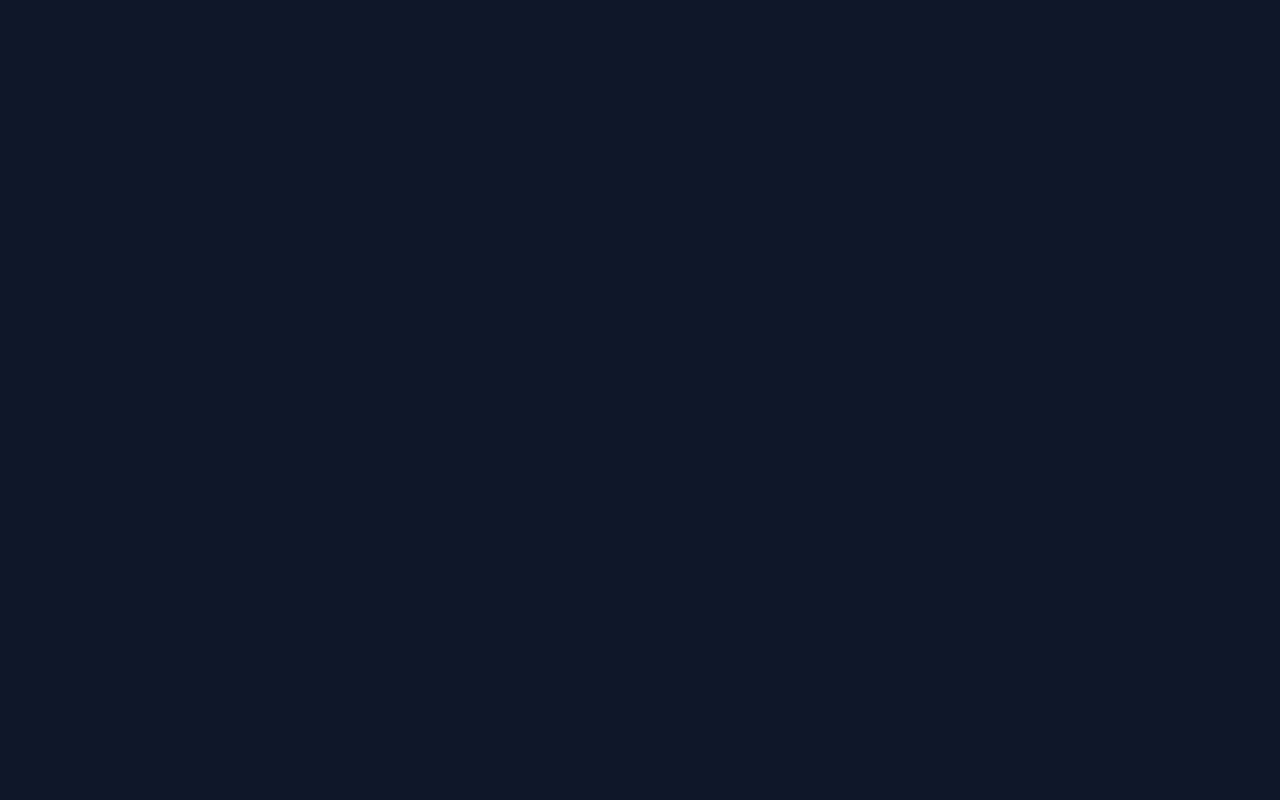
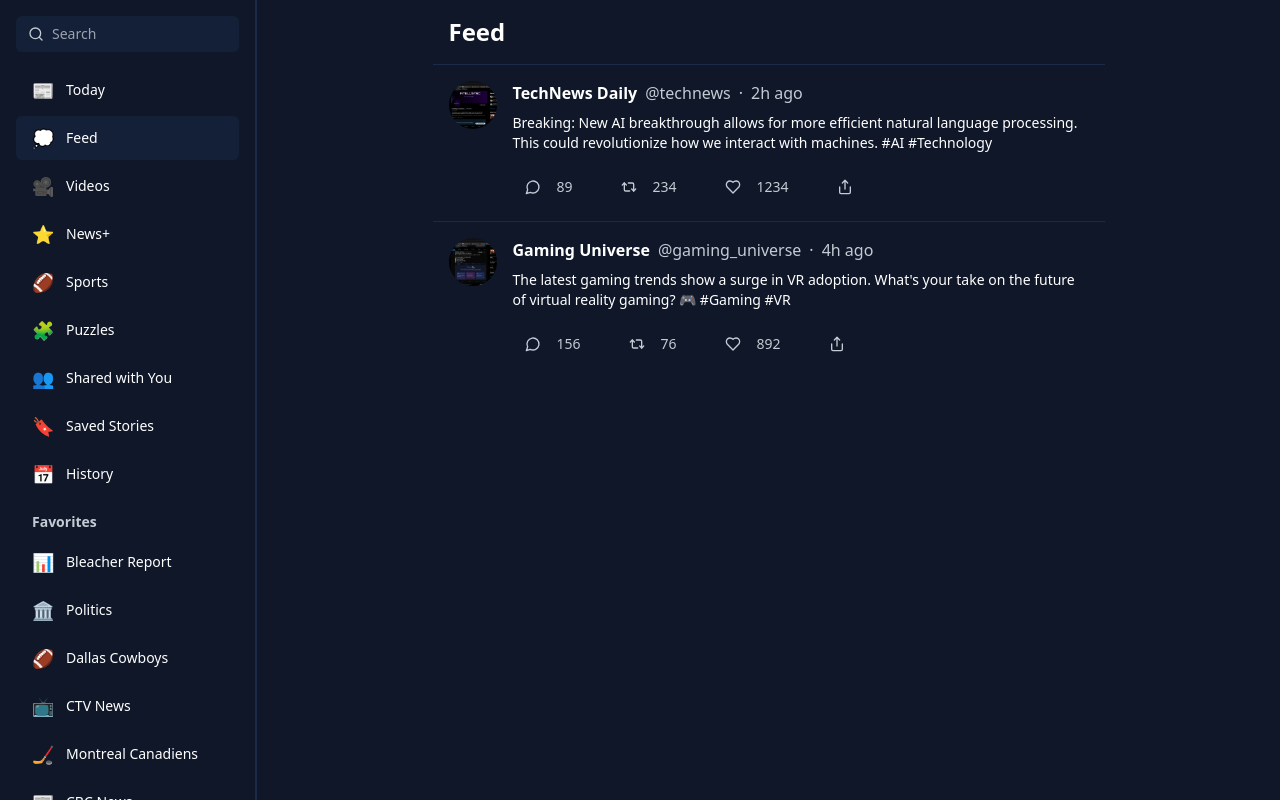
Before and after one commit to IntelliSync-Solutions-Demos/newscloud, a React (Vite) app: page /feed in a window 1280 px wide. Before the commit this address had no page. Built offline with nearby package versions, Linux system fonts and the light colour scheme.

Commit message:
Add Twitter-like feed section
Implement a new page section resembling a Twitter feed and update the sidebar to include accessible links for navigation to this new section as well as the existing video section.
[skip gpt_engineer]

```diff
--- a/src/App.tsx
+++ b/src/App.tsx
@@ -5,6 +5,7 @@ import { QueryClient, QueryClientProvider } from "@tanstack/react-query";
 import { BrowserRouter, Routes, Route } from "react-router-dom";
 import Index from "./pages/Index";
 import Videos from "./pages/Videos";
+import Feed from "./pages/Feed";
 
 const queryClient = new QueryClient();
 
@@ -17,6 +18,7 @@ const App = () => (
         <Routes>
           <Route path="/" element={<Index />} />
           <Route path="/videos" element={<Videos />} />
+          <Route path="/feed" element={<Feed />} />
         </Routes>
       </BrowserRouter>
     </TooltipProvider>
--- a/src/components/Sidebar.tsx
+++ b/src/components/Sidebar.tsx
@@ -1,26 +1,31 @@
 import { Search } from "lucide-react";
 import { cn } from "@/lib/utils";
+import { useLocation, Link } from "react-router-dom";
 
 const sidebarItems = [
-  { id: 'today', label: 'Today', icon: '📰' },
-  { id: 'news-plus', label: 'News+', icon: '⭐' },
-  { id: 'sports', label: 'Sports', icon: '🏈' },
-  { id: 'puzzles', label: 'Puzzles', icon: '🧩' },
-  { id: 'shared', label: 'Shared with You', icon: '👥' },
-  { id: 'saved', label: 'Saved Stories', icon: '🔖' },
-  { id: 'history', label: 'History', icon: '📅' },
+  { id: 'today', label: 'Today', icon: '📰', path: '/' },
+  { id: 'feed', label: 'Feed', icon: '💭', path: '/feed' },
+  { id: 'videos', label: 'Videos', icon: '🎥', path: '/videos' },
+  { id: 'news-plus', label: 'News+', icon: '⭐', path: '#' },
+  { id: 'sports', label: 'Sports', icon: '🏈', path: '#' },
+  { id: 'puzzles', label: 'Puzzles', icon: '🧩', path: '#' },
+  { id: 'shared', label: 'Shared with You', icon: '👥', path: '#' },
+  { id: 'saved', label: 'Saved Stories', icon: '🔖', path: '#' },
+  { id: 'history', label: 'History', icon: '📅', path: '#' },
 ];
 
 const favoriteItems = [
-  { id: 'bleacher', label: 'Bleacher Report', icon: '📊' },
-  { id: 'politics', label: 'Politics', icon: '🏛️' },
-  { id: 'cowboys', label: 'Dallas Cowboys', icon: '🏈' },
-  { id: 'ctv', label: 'CTV News', icon: '📺' },
-  { id: 'canadiens', label: 'Montreal Canadiens', icon: '🏒' },
-  { id: 'cbc', label: 'CBC News', icon: '📰' },
+  { id: 'bleacher', label: 'Bleacher Report', icon: '📊', path: '#' },
+  { id: 'politics', label: 'Politics', icon: '🏛️', path: '#' },
+  { id: 'cowboys', label: 'Dallas Cowboys', icon: '🏈', path: '#' },
+  { id: 'ctv', label: 'CTV News', icon: '📺', path: '#' },
+  { id: 'canadiens', label: 'Montreal Canadiens', icon: '🏒', path: '#' },
+  { id: 'cbc', label: 'CBC News', icon: '📰', path: '#' },
 ];
 
 export function Sidebar() {
+  const location = useLocation();
+
   return (
     <div className="w-64 h-screen flex-shrink-0 border-r border-border bg-card overflow-y-auto">
       <div className="p-4 space-y-4">
@@ -35,17 +40,17 @@ export function Sidebar() {
 
         <nav className="space-y-1">
           {sidebarItems.map((item) => (
-            <a
+            <Link
               key={item.id}
-              href="#"
+              to={item.path}
               className={cn(
                 "sidebar-item",
-                item.id === 'today' && "active"
+                location.pathname === item.path && "active"
               )}
             >
               <span className="text-lg">{item.icon}</span>
               <span>{item.label}</span>
-            </a>
+            </Link>
           ))}
         </nav>
 
@@ -55,14 +60,14 @@ export function Sidebar() {
           </h3>
           <nav className="space-y-1">
             {favoriteItems.map((item) => (
-              <a
+              <Link
                 key={item.id}
-                href="#"
+                to={item.path}
                 className="sidebar-item"
               >
                 <span className="text-lg">{item.icon}</span>
                 <span>{item.label}</span>
-              </a>
+              </Link>
             ))}
           </nav>
         </div>
--- /dev/null
+++ b/src/pages/Feed.tsx
@@ -0,0 +1,87 @@
+import { Sidebar } from "@/components/Sidebar";
+import { Avatar } from "@/components/ui/avatar";
+import { Button } from "@/components/ui/button";
+import { MessageCircle, Heart, Repeat2, Share } from "lucide-react";
+
+const feedData = [
+  {
+    id: 1,
+    author: "TechNews Daily",
+    handle: "@technews",
+    avatar: "public/lovable-uploads/bce6eb86-fcb7-4b63-905a-1580b4214170.png",
+    content: "Breaking: New AI breakthrough allows for more efficient natural language processing. This could revolutionize how we interact with machines. #AI #Technology",
+    time: "2h ago",
+    likes: 1234,
+    comments: 89,
+    reposts: 234
+  },
+  {
+    id: 2,
+    author: "Gaming Universe",
+    handle: "@gaming_universe",
+    avatar: "public/lovable-uploads/cab84582-4074-489d-96fe-b5a12ca77fc4.png",
+    content: "The latest gaming trends show a surge in VR adoption. What's your take on the future of virtual reality gaming? 🎮 #Gaming #VR",
+    time: "4h ago",
+    likes: 892,
+    comments: 156,
+    reposts: 76
+  }
+];
+
+const Feed = () => {
+  return (
+    <div className="flex min-h-screen">
+      <Sidebar />
+      <main className="flex-1 border-l border-border">
+        <div className="max-w-2xl mx-auto">
+          <div className="border-b border-border p-4">
+            <h1 className="text-2xl font-bold">Feed</h1>
+          </div>
+
+          <div className="divide-y divide-border">
+            {feedData.map((post) => (
+              <div key={post.id} className="p-4 hover:bg-secondary/50 transition-colors">
+                <div className="flex gap-4">
+                  <Avatar className="w-12 h-12">
+                    <img src={post.avatar} alt={post.author} className="object-cover" />
+                  </Avatar>
+
+                  <div className="flex-1">
+                    <div className="flex items-center gap-2">
+                      <span className="font-semibold">{post.author}</span>
+                      <span className="text-muted-foreground">{post.handle}</span>
+                      <span className="text-muted-foreground">·</span>
+                      <span className="text-muted-foreground">{post.time}</span>
+                    </div>
+
+                    <p className="mt-2 text-sm">{post.content}</p>
+
+                    <div className="flex gap-6 mt-4">
+                      <Button variant="ghost" size="sm" className="text-muted-foreground hover:text-primary">
+                        <MessageCircle className="w-4 h-4 mr-2" />
+                        {post.comments}
+                      </Button>
+                      <Button variant="ghost" size="sm" className="text-muted-foreground hover:text-green-500">
+                        <Repeat2 className="w-4 h-4 mr-2" />
+                        {post.reposts}
+                      </Button>
+                      <Button variant="ghost" size="sm" className="text-muted-foreground hover:text-red-500">
+                        <Heart className="w-4 h-4 mr-2" />
+                        {post.likes}
+                      </Button>
+                      <Button variant="ghost" size="sm" className="text-muted-foreground">
+                        <Share className="w-4 h-4" />
+                      </Button>
+                    </div>
+                  </div>
+                </div>
+              </div>
+            ))}
+          </div>
+        </div>
+      </main>
+    </div>
+  );
+};
+
+export default Feed;
```
Also changed, not shown: public/lovable-uploads/bce6eb86-fcb7-4b63-905a-1580b4214170.png (added), public/lovable-uploads/cab84582-4074-489d-96fe-b5a12ca77fc4.png (added).
